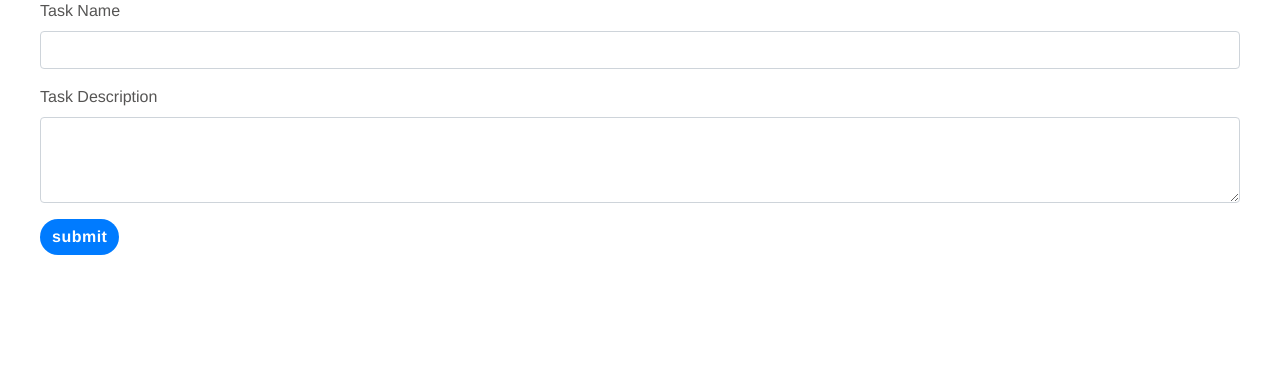
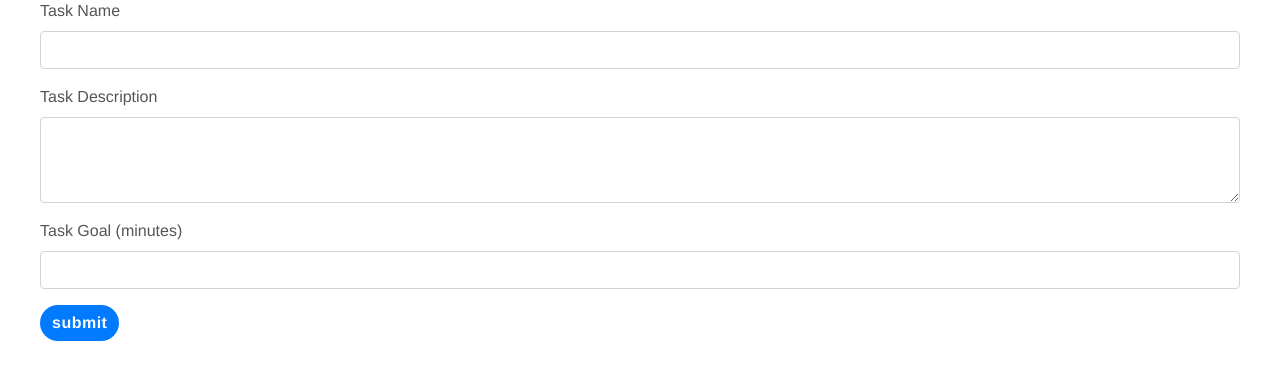
Before and after one commit to awolffromspace/hoos-giving-back, a Django app: page /donations/task/ in a window 1280 px wide. Shown: the part 178-558 px from the top of the page. Run offline with Django 3.2, Linux system fonts and the light colour scheme; the visitor is signed in with stand-in values (Sample User, id 1); some libraries are stand-ins or nearby versions.

Commit message:
Refactor volunteering

```diff
--- a/donations/forms.py
+++ b/donations/forms.py
@@ -12,3 +12,4 @@ class TimeDonationForm(forms.Form):
 class TaskForm(forms.Form):
     name = forms.CharField(label='Task Name', max_length=50)
     desc = forms.CharField(label='Task Description', max_length=500, widget=forms.Textarea)
+    goal = forms.DurationField(label='Task Goal')
--- a/donations/templates/donations/task.html
+++ b/donations/templates/donations/task.html
@@ -23,6 +23,10 @@
         <label for="id_desc">Task Description</label>
         <textarea class="form-control" id="id_desc" rows="3" type="text" name="desc" maxlength="1000" required></textarea>
       </div>
+      <div class="form-group">
+        <label for="id_goal">Task Goal (minutes)</label>
+        <input class="form-control" id="id_goal" type="text" name="goal" required>
+      </div>
       <input type="submit" value="submit" class="btn btn-primary" onclick="joinSplits();" style = "letter-spacing: .5px;border: none; border-radius: 40px;font-family: Helvetica; font-style: normal; font-weight: bold;">
     </form>
   {% endif %}
--- a/donations/templates/donations/volunteer.html
+++ b/donations/templates/donations/volunteer.html
@@ -36,8 +36,9 @@
         {% for task in task_list %}
           <label id="taskLabel{{ forloop.counter }}" for="task{{ forloop.counter }}" style ="letter-spacing: .5px; color: white; font-weight: bold; background-color: #EF476F; border-radius: 20px; padding-left: 12px; padding-right: 12px; padding-top: 4px; padding-bottom: 4px;">{{ task.name }}</label>
           <p style = "letter-spacing: .25px;">{{ task.desc }}</p>
+          <p style = "letter-spacing: .25px;"><b>Goal (minutes):</b> {{ task.goal }}</p>
           <div class="range-wrap">
-            <input type="range" class="range" link-to="task{{ forloop.counter }}" min="0" max="300" step="1" value="0">
+            <input type="range" class="range" link-to="task{{ forloop.counter }}" min="0" max="{{ task.goal }}" step="1" value="0">
             <output class="bubble"></output>
           </div>
           <br><br>
--- a/donations/views.py
+++ b/donations/views.py
@@ -15,10 +15,8 @@
 # *  Software License: N/A
 # ***************************************************************************************/
 
-import datetime
 import stripe
 
-from datetime import timedelta
 from django.http import HttpResponseRedirect
 from django.shortcuts import render
 from django.utils import timezone
@@ -46,7 +44,7 @@ class IndexView(generic.ListView):
         )
         return all_donations
 
-def processSplits(splits_str):
+def process_splits(splits_str):
     if splits_str.endswith(','):
         splits_str = splits_str[0 : len(splits_str) - 1]
     splits_strlst = splits_str.split(',')
@@ -65,7 +63,7 @@ def processSplits(splits_str):
         return [-1]
     return splits, sum
 
-def updateLevel(user):
+def update_level(user):
     if user.is_authenticated:
         level = Level.objects.filter(
             user=user
@@ -81,7 +79,7 @@ def updateLevel(user):
         for donation in money_donations:
             money_sum = money_sum + float(donation.money_total)
         for donation in time_donations:
-            time_sum = time_sum + donation.time_total.total_seconds() / 60
+            time_sum = time_sum + donation.time_total
         value = 1 + int(money_sum / 10 + time_sum / 30)
         if not level:
             Level(user=user, value=value).save()
@@ -93,36 +91,41 @@ def donate(request):
     if request.method == 'POST':
         form = MoneyDonationForm(request.POST)
         if form.is_valid():
-            splits, sum = processSplits(form.cleaned_data['money_splits'])
+            splits, sum = process_splits(form.cleaned_data['money_splits'])
             if splits[0] > -1:
                 request.session['donation_splits'] = splits
                 request.session['donation_total'] = sum
                 return HttpResponseRedirect('/donations/pay/')
             else:
                 form = MoneyDonationForm()
-                render(request, 'donations/donate.html', {'form': form})
+                return render(request, 'donations/donate.html', {'form': form, 'charity_list': charities})
     else:
         form = MoneyDonationForm()
     return render(request, 'donations/donate.html', {'form': form, 'charity_list': charities})
 
 def volunteer(request):
-    tasks = Task.objects.all()
+    tasks = Task.objects.filter(fulfilled=False)
     if request.method == 'POST':
         form = TimeDonationForm(request.POST)
         if form.is_valid():
-            splits = processSplits(form.cleaned_data['time_splits'])
+            splits = process_splits(form.cleaned_data['time_splits'])
             if splits[0] > -1:
                 index = 0
                 for task in tasks:
                     split = splits[index]
                     if split > 0.00:
-                        TimeDonation(user=request.user, date_donated=timezone.now(), time_total=timedelta(minutes=split), task=task).save()
+                        TimeDonation(user=request.user, date_donated=timezone.now(), time_total=split, task=task).save()
                     index += 1
-                updateLevel(request.user)
+                    updated_goal = task.goal - split
+                    if (updated_goal <= 0):
+                        updated_goal = 0
+                        task.update(fulfilled=True)
+                    task.update(goal=updated_goal)
+                update_level(request.user)
                 return HttpResponseRedirect('/donations/')
             else:
                 form = TimeDonationForm()
-                render(request, 'donations/volunteer.html', {'form': form})
+                return render(request, 'donations/volunteer.html', {'form': form, 'task_list': tasks})
     else:
         form = TimeDonationForm()
     return render(request, 'donations/volunteer.html', {'form': form, 'task_list': tasks})
@@ -131,8 +134,12 @@ def submit_task(request):
     if request.method == 'POST':
         form = TaskForm(request.POST)
         if form.is_valid():
-            Task(name=form.cleaned_data['name'], desc=form.cleaned_data['desc']).save()
-            return HttpResponseRedirect('/donations/volunteer/')
+            try:
+                goal = int(form.cleaned_data['goal'])
+                Task(name=form.cleaned_data['name'], desc=form.cleaned_data['desc'], goal=goal).save()
+                return HttpResponseRedirect('/donations/volunteer/')
+            except:
+                return render(request, 'donations/task.html', {'form': form})
     else:
         form = TaskForm()
     return render(request, 'donations/task.html', {'form': form})
@@ -181,7 +188,7 @@ def pay(request):
             if split > 0.00:
                 MoneyDonation(user=request.user, date_donated=timezone.now(), money_total=split, charity=charity).save()
             index += 1
-        updateLevel(request.user)
+        update_level(request.user)
 
         return HttpResponseRedirect('/donations/')
 
```
Also changed, not shown: donations/models.py (+7 -4 lines), donations/tests.py (+11 -11 lines).
